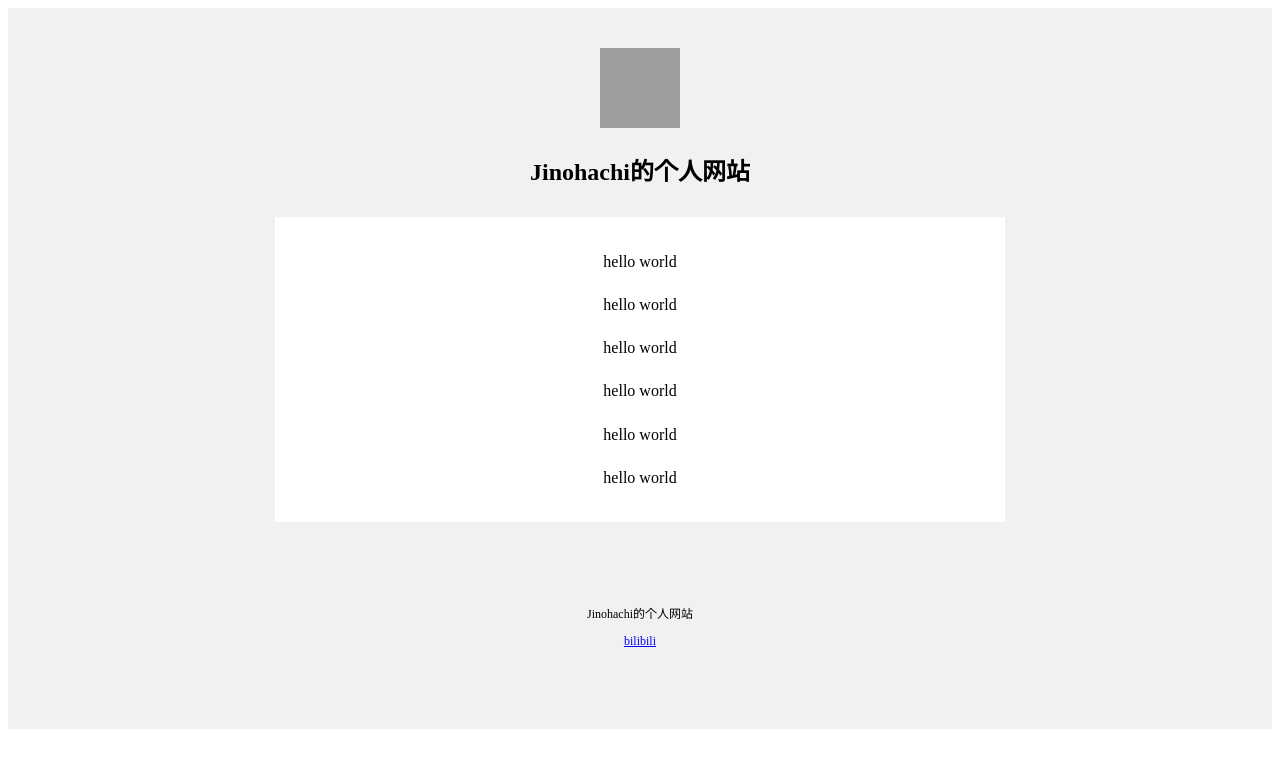
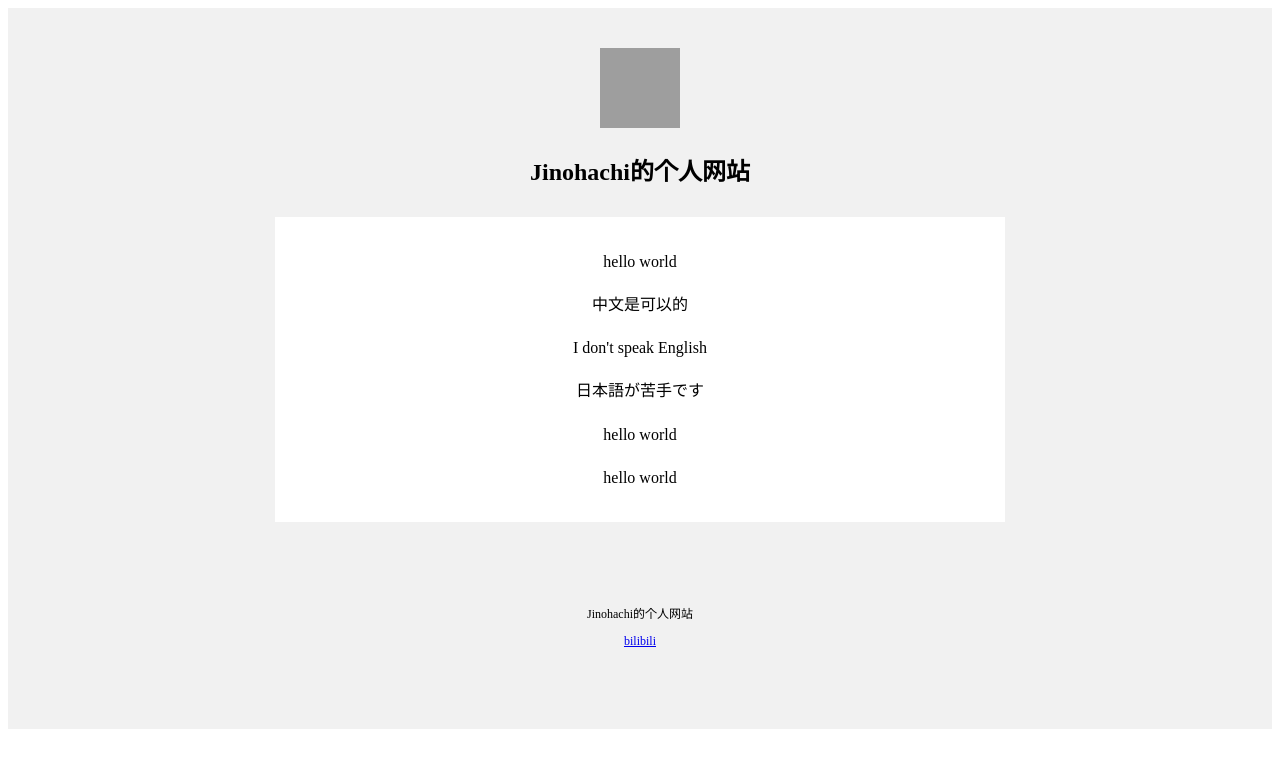
Before and after one commit to OpenG8/personal-website, a plain HTML site: page index.html in a window 1280 px wide. Drawn offline with Linux system fonts and the light colour scheme; grey boxes are pictures that could not be loaded.

Commit message:
Update index.html

```diff
--- a/index.html
+++ b/index.html
@@ -22,9 +22,9 @@
 
 ">
   <p>hello world</p>
-  <p>hello world</p>
-  <p>hello world</p>
-  <p>hello world</p>
+  <p>中文是可以的</p>
+  <p>I don't speak English</p>
+  <p>日本語が苦手です</p>
   <p>hello world</p>
   <p>hello world</p>
 </div>
```
